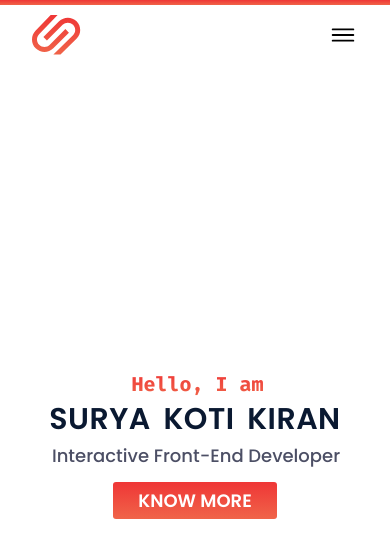
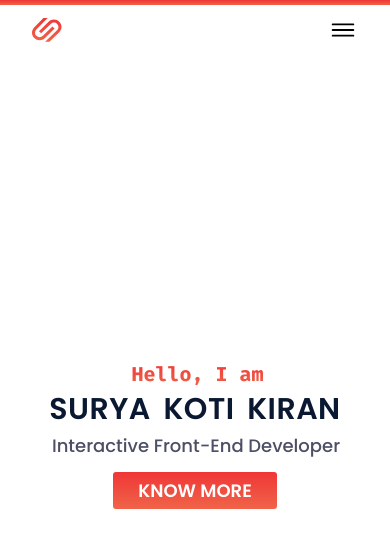
Before and after one commit to SuGo17/Portfolio, a React (Create React App) app: page / in a window 390 px wide. Shown: the top 558 px of the page. Built offline with nearby package versions, Linux system fonts and the light colour scheme.

Commit message:
Minor Bug Fix

```diff
--- a/src/App.css
+++ b/src/App.css
@@ -17,4 +17,8 @@ html {
   font-weight: 600;
   background: linear-gradient(to bottom, #ef3636, #f06449);
   color: #fff;
+  transition: all 0.5s;
 }
+.cta:hover {
+  color: #0a1931;
+}
--- a/src/App.js
+++ b/src/App.js
@@ -3,9 +3,9 @@ import HeroSection from "./Components/Js/HeroSection";
 
 function App() {
   return (
-    <>
+    <main>
       <HeroSection />
-    </>
+    </main>
   );
 }
 
--- a/src/Components/Css/navbar.css
+++ b/src/Components/Css/navbar.css
@@ -29,7 +29,7 @@
   left: 0;
   height: 3px;
   width: 100%;
-  transition: background 0.4s;
+  transition: all 0.4s;
 }
 .nav-bar .nav-links .nav-link:hover::before {
   background: linear-gradient(to bottom, #ef3636, #f06449);
@@ -48,7 +48,10 @@
   font-size: 3rem;
   display: none;
 }
-
+.no-overflow {
+  overflow: hidden;
+  height: 100vh;
+}
 @media only screen and (max-width: 1200px) {
   .nav-bar {
     padding: 1rem 8rem;
@@ -94,6 +97,9 @@
   .nav-bar {
     padding: 1rem 3.2rem;
   }
+  .nav-bar .logo {
+    width: 3rem;
+  }
 }
 @media only screen and (max-width: 280px) {
   .nav-bar {
--- a/src/Components/Js/NavBar.js
+++ b/src/Components/Js/NavBar.js
@@ -5,16 +5,19 @@ function NavBar() {
   const menuClickHandler = (e) => {
     const target = e.target.closest(".nav-bar");
     const menu = e.target.closest("ion-icon");
+    const main = document.querySelector("main");
     if (target.classList.contains("open")) {
       target.classList.remove("open");
       menu.name = "menu-outline";
       menu.style.transitionDelay = "0.3s";
       menu.style.color = "#000";
+      main.classList.remove("no-overflow");
     } else {
       target.classList.add("open");
       menu.name = "close-outline";
       menu.style.color = "#fff";
       menu.style.transitionDelay = "0s";
+      main.classList.add("no-overflow");
     }
   };
   return (
```
Also changed, not shown: 14 other files (tests, documents, lock files or other folders).
